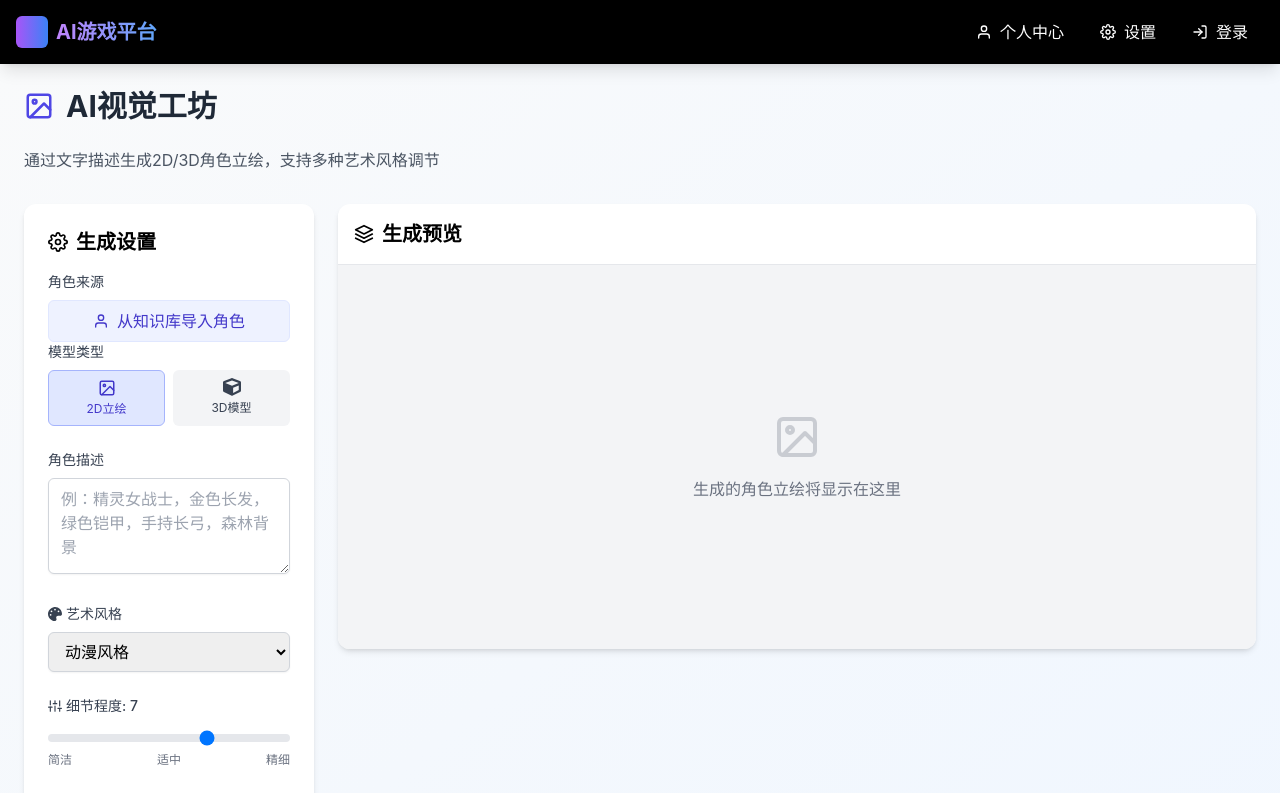
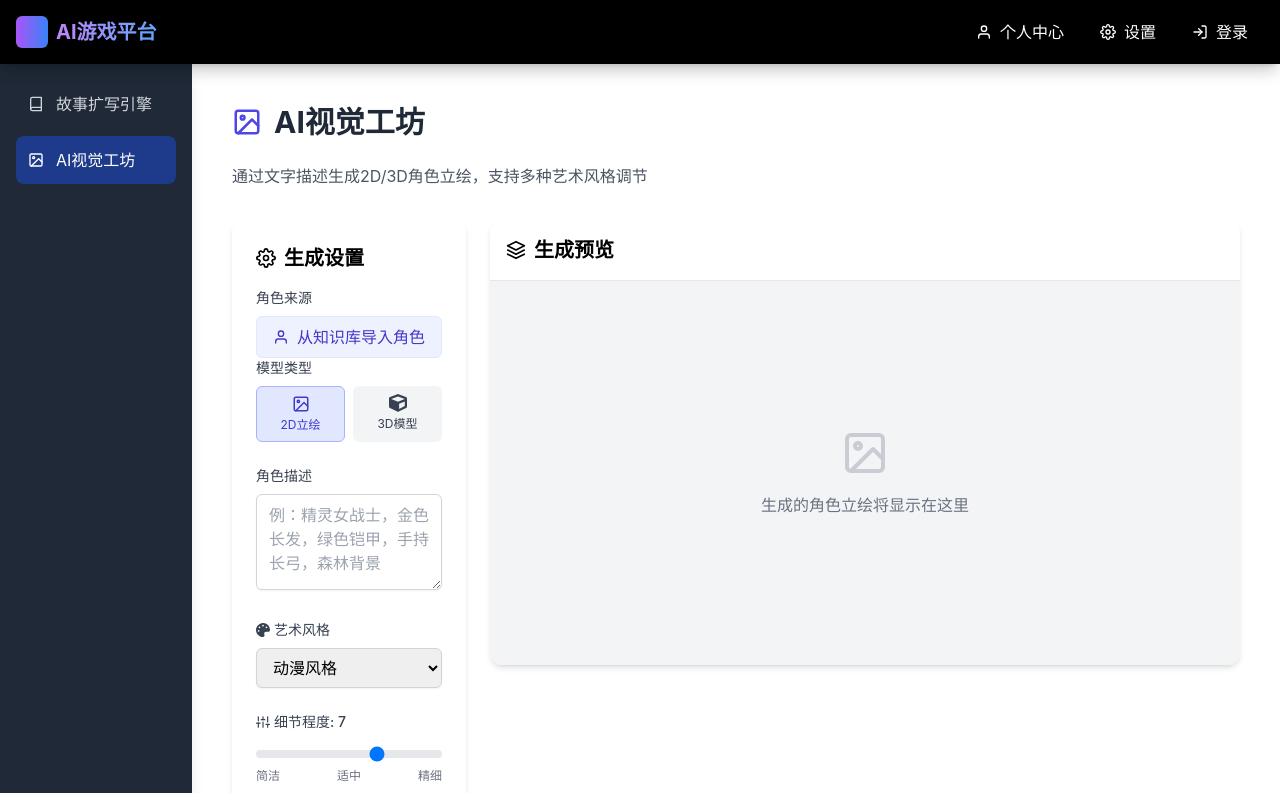
Before and after one commit to kodddd/AIGamePlatform, a React (Create React App) app in the folder static/: page /visual-workshop in a window 1280 px wide. Shown: the top 793 px of the page. Built offline with nearby package versions, Linux system fonts and the light colour scheme.

Commit message:
add function pages sidebar

```diff
--- a/static/src/AppRouter.js
+++ b/static/src/AppRouter.js
@@ -6,6 +6,7 @@ import Layout from "./components/Layout";
 import Register from "./account/RegisterPage";
 import StoryExpander from "./function/StoryExpander/StoryExpander";
 import VisualWorkshop from "./function/VisualWorkshop/VisualWorkshop";
+import FunctionLayout from "./components/FunctionLayout";
 
 function AppRouter() {
   return (
@@ -16,6 +17,8 @@ function AppRouter() {
           <Route path="/login" element={<Login />} />
           <Route path="*" element={<NotFound />} />
           <Route path="/register" element={<Register />} />
+        </Route>
+        <Route element={<FunctionLayout />}>
           <Route path="/story-expander" element={<StoryExpander />} />
           <Route path="/visual-workshop" element={<VisualWorkshop />} />
         </Route>
--- /dev/null
+++ b/static/src/components/FunctionLayout.jsx
@@ -0,0 +1,25 @@
+import Layout from "./Layout";
+import Sidebar from "./Sidebar";
+import { Outlet } from "react-router-dom";
+import Navbar from "./Navbar";
+
+const FunctionLayout = () => {
+  return (
+    <div className="flex flex-col min-h-screen">
+      {/* 顶部导航栏 - 直接内联 */}
+      <header className="bg-black text-white shadow-lg sticky top-0 z-50">
+        <Navbar />
+      </header>
+
+      {/* 主体内容区 */}
+      <div className="flex flex-1">
+        <Sidebar />
+        <main className="flex-1 overflow-auto p-4">
+          <Outlet />
+        </main>
+      </div>
+    </div>
+  );
+};
+
+export default FunctionLayout;
--- a/static/src/components/Layout.jsx
+++ b/static/src/components/Layout.jsx
@@ -1,4 +1,3 @@
-// src/components/Layout.js
 import { Outlet } from "react-router-dom";
 import Navbar from "./Navbar";
 
--- /dev/null
+++ b/static/src/components/Sidebar.jsx
@@ -0,0 +1,45 @@
+import { NavLink } from "react-router-dom";
+import { FiBook, FiImage, FiArrowLeft } from "react-icons/fi";
+
+const Sidebar = () => {
+  return (
+    <div className="w-48 h-[calc(100vh-4rem)] bg-gray-800 text-white shadow-lg flex-shrink-0 sticky top-16 z-100">
+      <nav className="p-4">
+        <ul className="space-y-2">
+          <li>
+            <NavLink
+              to="/story-expander"
+              className={({ isActive }) =>
+                `flex items-center p-3 rounded-lg transition-colors ${
+                  isActive
+                    ? "bg-blue-900 text-white"
+                    : "hover:bg-gray-700 text-gray-300"
+                }`
+              }
+            >
+              <FiBook className="mr-3" />
+              故事扩写引擎
+            </NavLink>
+          </li>
+          <li>
+            <NavLink
+              to="/visual-workshop"
+              className={({ isActive }) =>
+                `flex items-center p-3 rounded-lg transition-colors ${
+                  isActive
+                    ? "bg-blue-900 text-white"
+                    : "hover:bg-gray-700 text-gray-300"
+                }`
+              }
+            >
+              <FiImage className="mr-3" />
+              AI视觉工坊
+            </NavLink>
+          </li>
+        </ul>
+      </nav>
+    </div>
+  );
+};
+
+export default Sidebar;
--- a/static/src/function/StoryExpander/StoryExpander.jsx
+++ b/static/src/function/StoryExpander/StoryExpander.jsx
@@ -280,7 +280,7 @@ const StoryExpander = () => {
   };
 
   return (
-    <div className="min-h-screen bg-gradient-to-br from-gray-50 to-blue-50 p-6">
+    <div className="p-6">
       <div className="max-w-6xl mx-auto">
         <div className="flex items-center justify-between">
           <div>
--- a/static/src/function/VisualWorkshop/VisualWorkshop.jsx
+++ b/static/src/function/VisualWorkshop/VisualWorkshop.jsx
@@ -186,7 +186,7 @@ const VisualWorkshop = () => {
   ];
 
   return (
-    <div className="min-h-screen bg-gradient-to-br from-gray-50 to-blue-50 p-6">
+    <div className="p-6">
       {/* 知识库角色选择弹窗 */}
       {showKnowledgeBase && (
         <div className="fixed inset-0 bg-black bg-opacity-50 flex items-center justify-center z-50 p-4">
```
